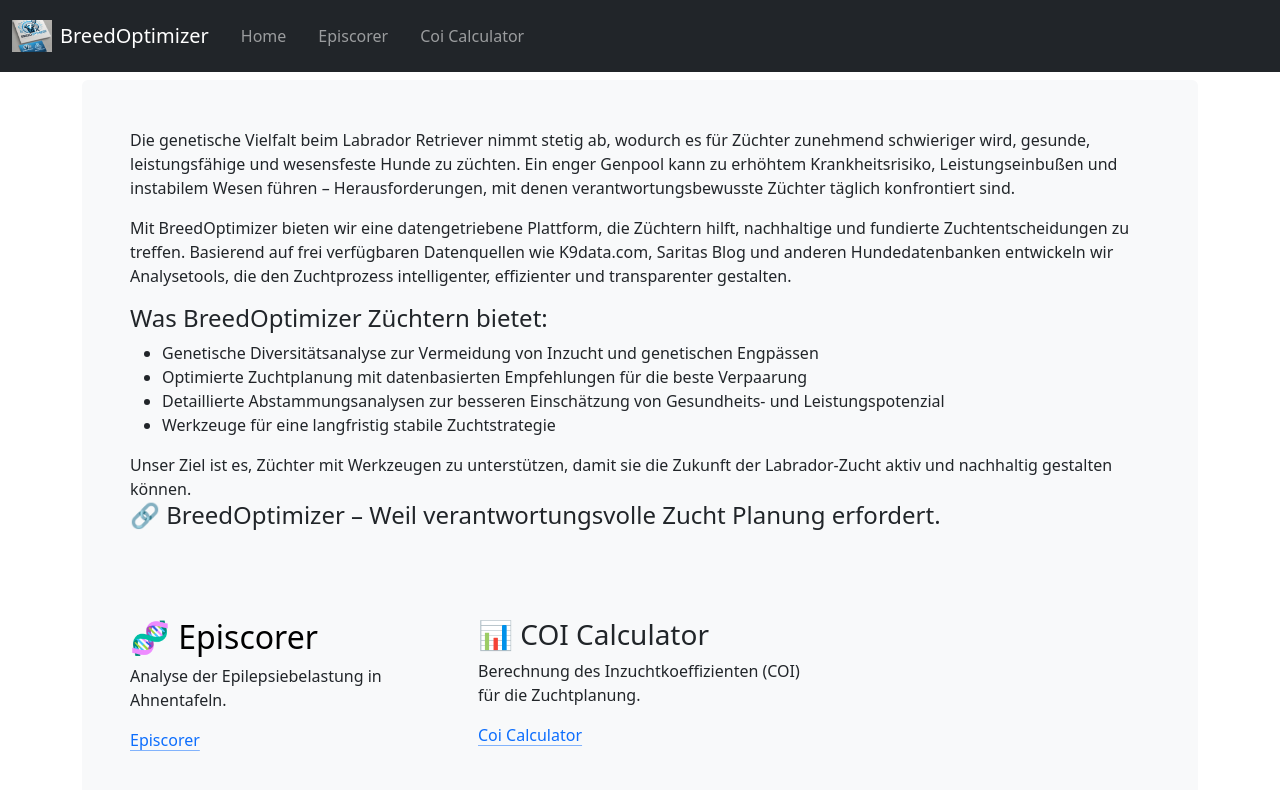
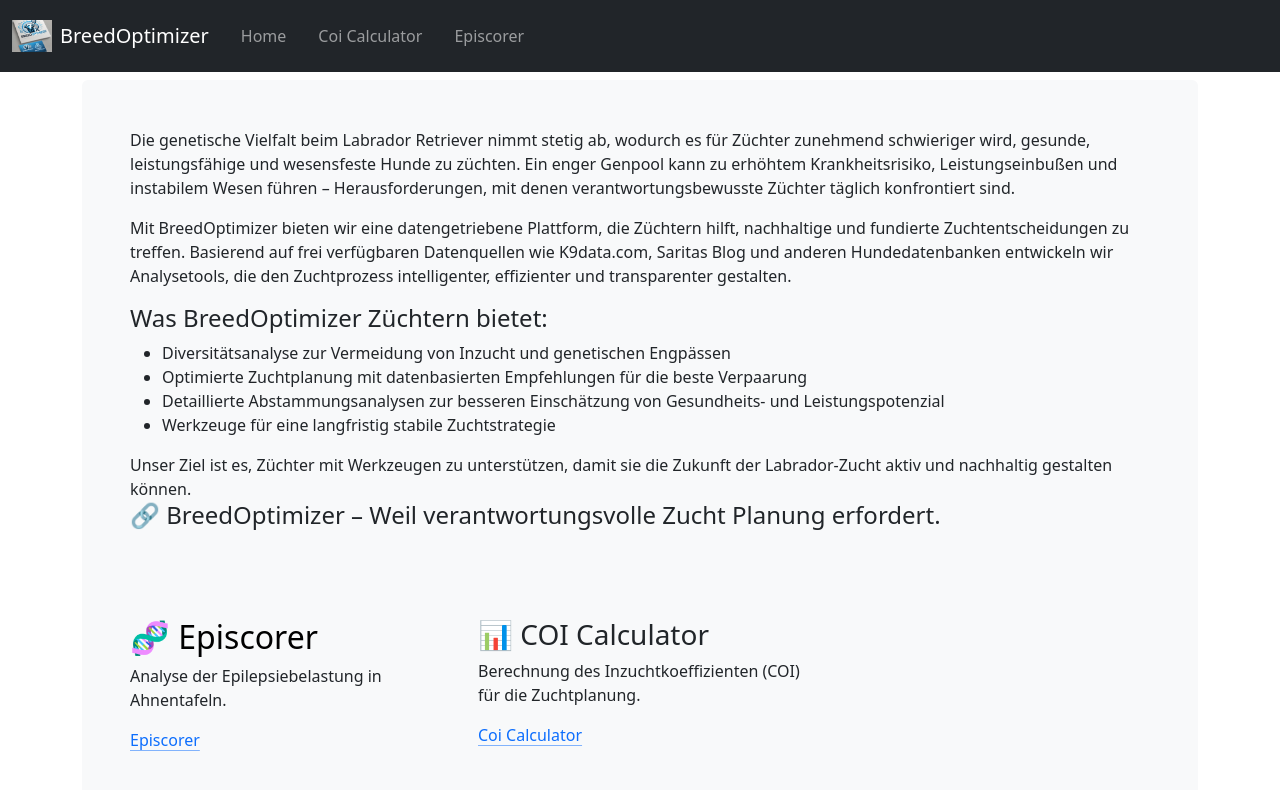
Before and after one commit to bgruenefeld/epiapp, a React (Vite) app in the folder client/: page /home in a window 1280 px wide. Shown: the top 790 px of the page. Built offline with nearby package versions, Linux system fonts and the light colour scheme.

Commit message:
change navigation

```diff
--- a/client/src/App.tsx
+++ b/client/src/App.tsx
@@ -20,8 +20,8 @@
         <div className="collapse navbar-collapse" id="navbarCollapse">
           <ul className="navbar-nav me-auto mb-2 mb-md-0">
             <li className="nav-item nav-link"><Link to="/home" className="nav-item nav-link">Home</Link></li>
-            <li className="nav-item nav-link"><Link to="/episcorer" className="nav-item nav-link">Episcorer</Link></li>
-            <li className="nav-item nav-link"><Link to="/coi-calculator" className="nav-item nav-link">Coi Calculator</Link></li>
+            <li className="nav-item nav-link"><Link to="/episcorer" className="nav-item nav-link">Coi Calculator</Link></li>
+            <li className="nav-item nav-link"><Link to="/coi-calculator" className="nav-item nav-link">Episcorer</Link></li>
           </ul>
         </div>
       </div>
--- a/client/src/pages/Home.tsx
+++ b/client/src/pages/Home.tsx
@@ -19,7 +19,7 @@
           <p>
             <h4>Was BreedOptimizer Züchtern bietet:</h4>
             <ul>
-              <li>Genetische Diversitätsanalyse zur Vermeidung von Inzucht und genetischen Engpässen</li>
+              <li>Diversitätsanalyse zur Vermeidung von Inzucht und genetischen Engpässen</li>
               <li>Optimierte Zuchtplanung mit datenbasierten Empfehlungen für die beste Verpaarung</li>
               <li>Detaillierte Abstammungsanalysen zur besseren Einschätzung von Gesundheits- und Leistungspotenzial</li>
               <li>Werkzeuge für eine langfristig stabile Zuchtstrategie</li>
@@ -37,14 +37,14 @@
         </div>
         <h3 className="fs-2 text-body-emphasis">🧬 Episcorer</h3>
         <p>Analyse der Epilepsiebelastung in Ahnentafeln.</p>
-        <li className="icon-link"><Link to="/episcorer" className="icon-link">Episcorer</Link></li>
+        <li className="icon-link"><Link to="/coi-calculator" className="icon-link">Episcorer</Link></li>
       </div>
       <div className="feature col">
         <div className="feature-icon d-inline-flex align-items-center justify-content-center text-bg-primary bg-gradient fs-2 mb-3">
         </div>
         <h3>📊 COI Calculator</h3>
         <p>Berechnung des Inzuchtkoeffizienten (COI) für die Zuchtplanung.</p>
-         <li className="icon-link"><Link to="/coi-calculator" className="icon-link">Coi Calculator</Link></li>
+         <li className="icon-link"><Link to="/episcorer" className="icon-link">Coi Calculator</Link></li>
       </div>
     </div>
     </div>
--- a/client/src/serverApi/epiBackend.ts
+++ b/client/src/serverApi/epiBackend.ts
@@ -15,7 +15,6 @@
         try {
             // const id = link.split("=")[1]
             const res = await fetch(this.serverURL+"/api/at/"+id); // Dank Proxy braucht man keine localhost:5000 URL
-            console.log("fetchAT response", res)
             return res
         } catch (error) {
             console.error("Fehler beim Abrufen der Daten:", error);
```
